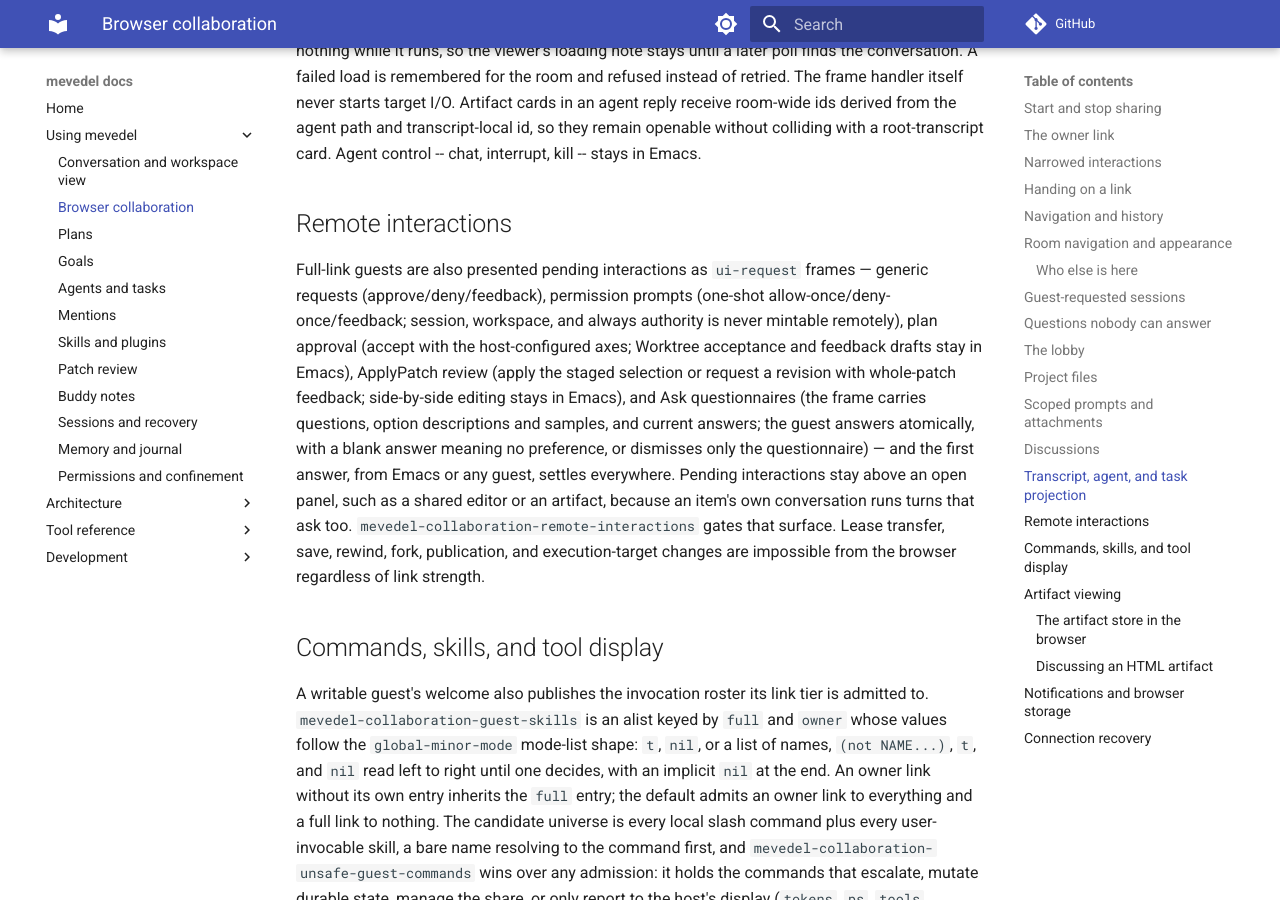
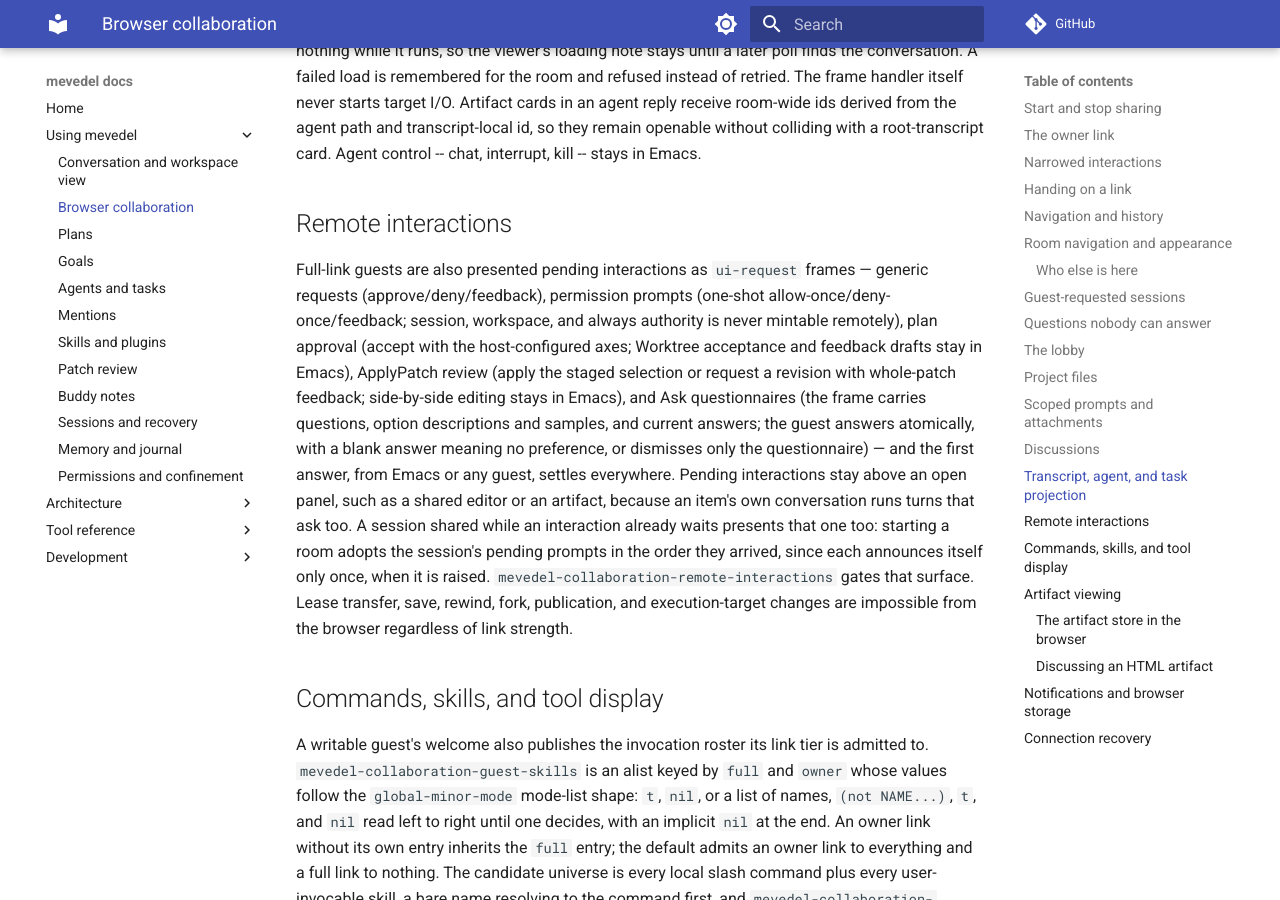
Before and after one commit to FrauH0lle/mevedel, an MkDocs documentation site: the page built from docs/collaboration.md, in a window 1280 px wide and 900 px high, scrolled down 18103 px. Built offline with MkDocs 1.6.1 and Material for MkDocs 9.7.7, drawn with Linux system fonts in a browser that asks for light colours; comment, search, counter and statistics services are not loaded.

Commit message:
fix(collaboration): Show guests interactions raised before sharing
A prompt announces itself to collaboration once, when it is raised.  A
session shared while a question, approval or patch review was already
waiting therefore never showed it to guests: the room's request registry
stayed empty, so neither joining guests nor the replay on reconnect
received it.  The real-host harness reproduced this with an Ask waiting
in an artifact's conversation before its room was opened.

* mevedel-collaboration.el (mevedel--prompt-overlays): Declare.
(mevedel-collaboration--start): Adopt pending prompts once the room is
registered.
(mevedel-collaboration--adopt-prompts): New function.  Register each
unsettled remote-capable prompt belonging to the room, oldest first.

* test/test-mevedel-collaboration.el (mevedel-test--with-stub-relay):
New macro.
(mevedel-collaboration--adopt-prompts): New test; fails without the fix.

* docs/collaboration.md (Remote interactions): Document adoption.

```diff
--- a/docs/collaboration.md
+++ b/docs/collaboration.md
@@ -901,6 +901,9 @@ questionnaire) — and the first answer,
 from Emacs or any guest, settles everywhere. Pending interactions stay above
 an open panel, such as a shared editor or an artifact, because an item's own
 conversation runs turns that ask too.
+A session shared while an interaction already waits presents that one too:
+starting a room adopts the session's pending prompts in the order they
+arrived, since each announces itself only once, when it is raised.
 `mevedel-collaboration-remote-interactions` gates that surface. Lease
 transfer, save, rewind, fork, publication, and execution-target changes are
 impossible from the browser regardless of link strength.
```
Also changed, not shown: 2 other files.
